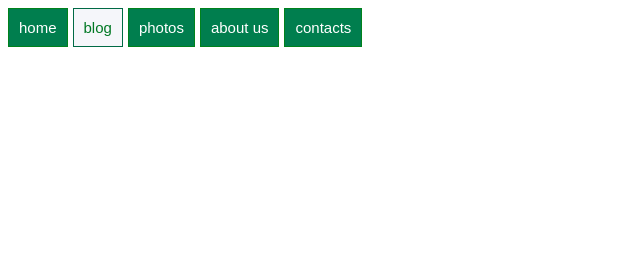
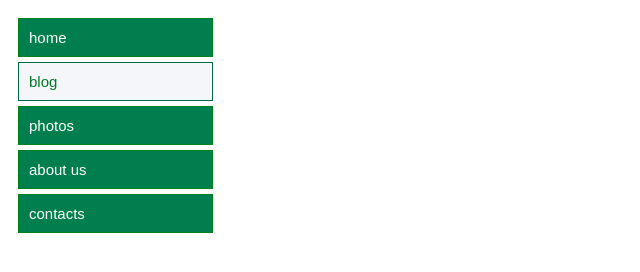
Before and after one commit to luv1taveri/silver-sniffle, a plain HTML site: page layout/index.html in a window 1280 px wide. Shown: the whole page, without its empty margins (0-640 px from the left). Drawn offline with Linux system fonts and the light colour scheme.

Commit message:
feat(layout): create vertical navigation menu

```diff
--- a/layout/style.css
+++ b/layout/style.css
@@ -1,5 +1,9 @@
 #menu {
 	display: flex;
+    flex-direction: column;
+    width: 200px;
+    padding: 10px;
+    gap: 5px;
 }
 #menu a {
 	margin-right: 5px;
```
